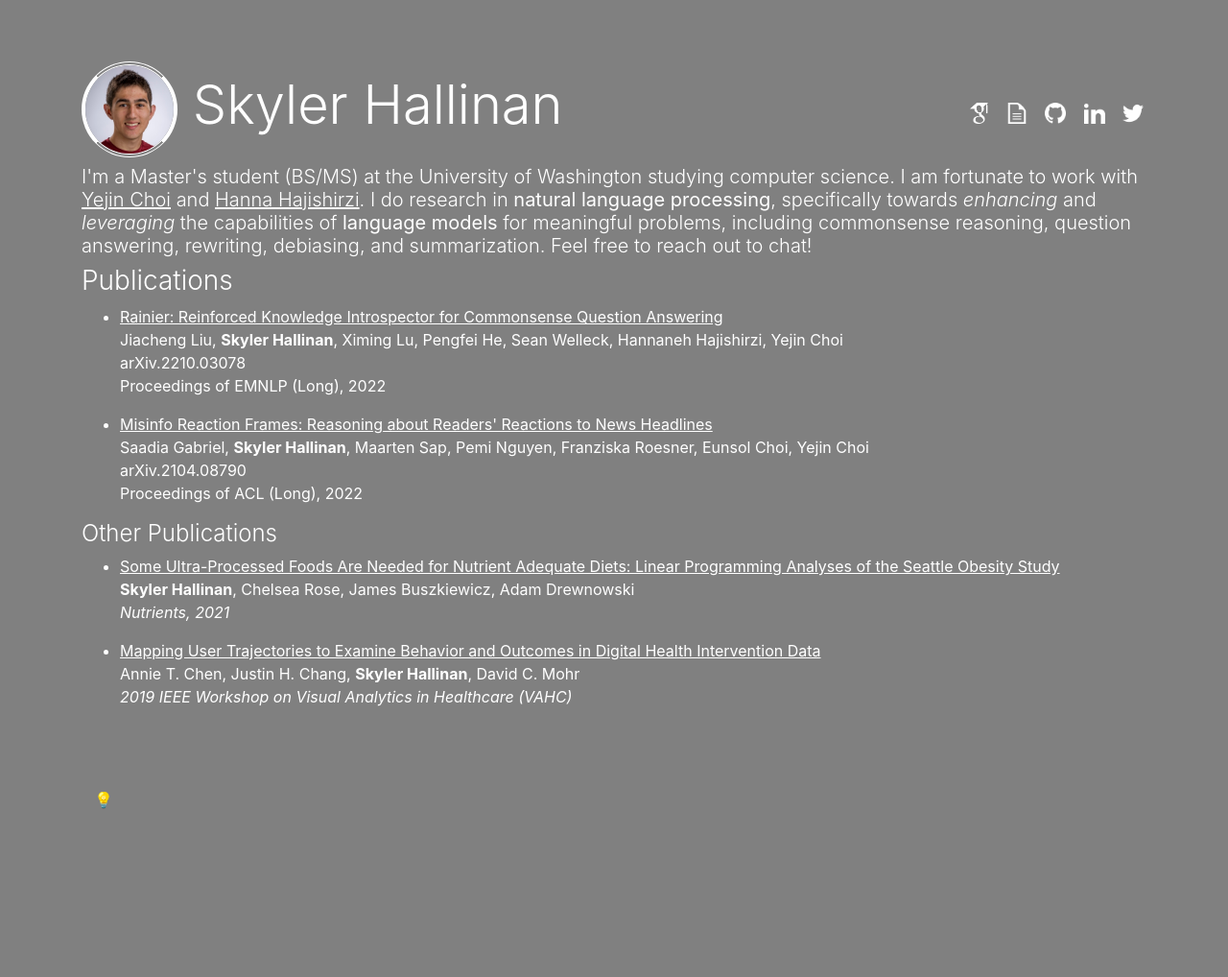
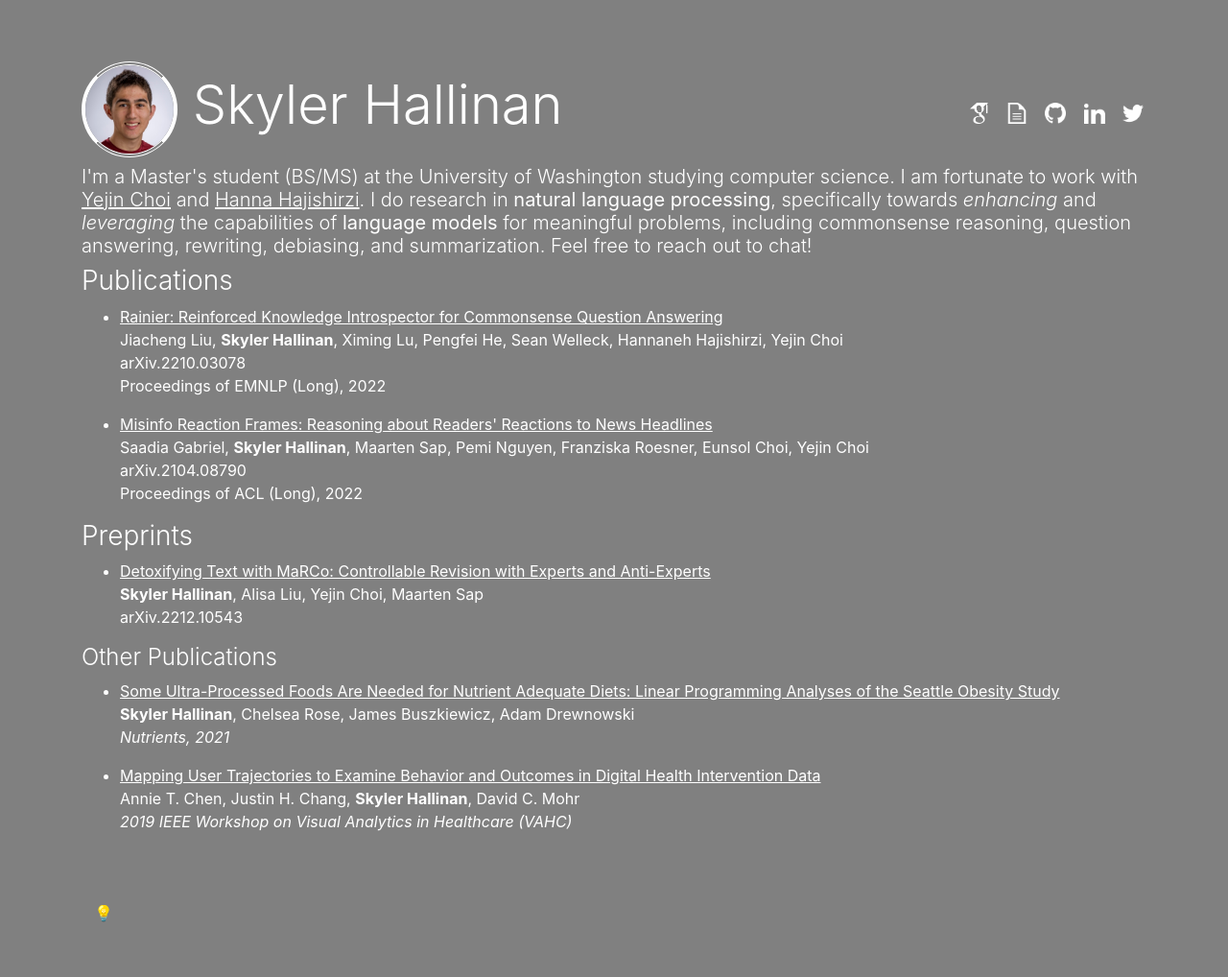
Before and after one commit to shallinan1/shallinan1.github.io, a Jekyll site: the page index.html, which Jekyll copies as it is, in a window 1280 px wide. Shown: the whole page at 96% size. Built offline with Jekyll 4.4.1, drawn with Linux system fonts in a browser that asks for light colours; before the commit the page ends 900 px from its top, so only the background shows below that.

Commit message:
Update index.html

```diff
--- a/index.html
+++ b/index.html
@@ -83,6 +83,18 @@
 			<p> Saadia Gabriel, <b>Skyler Hallinan</b>, Maarten Sap, Pemi Nguyen, Franziska Roesner, Eunsol Choi, Yejin Choi <br>
 				arXiv.2104.08790 <br>
 				Proceedings of ACL (Long), 2022
+			</p></li>
+		</ul>
+	</div>
+
+	<div class = "container">
+		<h3 class = "thin">
+		Preprints
+		</h3>
+		<ul>
+			<li> <a class = "light" href="https://arxiv.org/abs/2212.10543">Detoxifying Text with MaRCo: Controllable Revision with Experts and Anti-Experts</a>
+			<p> <b>Skyler Hallinan</b>, Alisa Liu, Yejin Choi, Maarten Sap <br>
+				arXiv.2212.10543 <br>
 			</p></li>
 		</ul>
 	</div>
```
